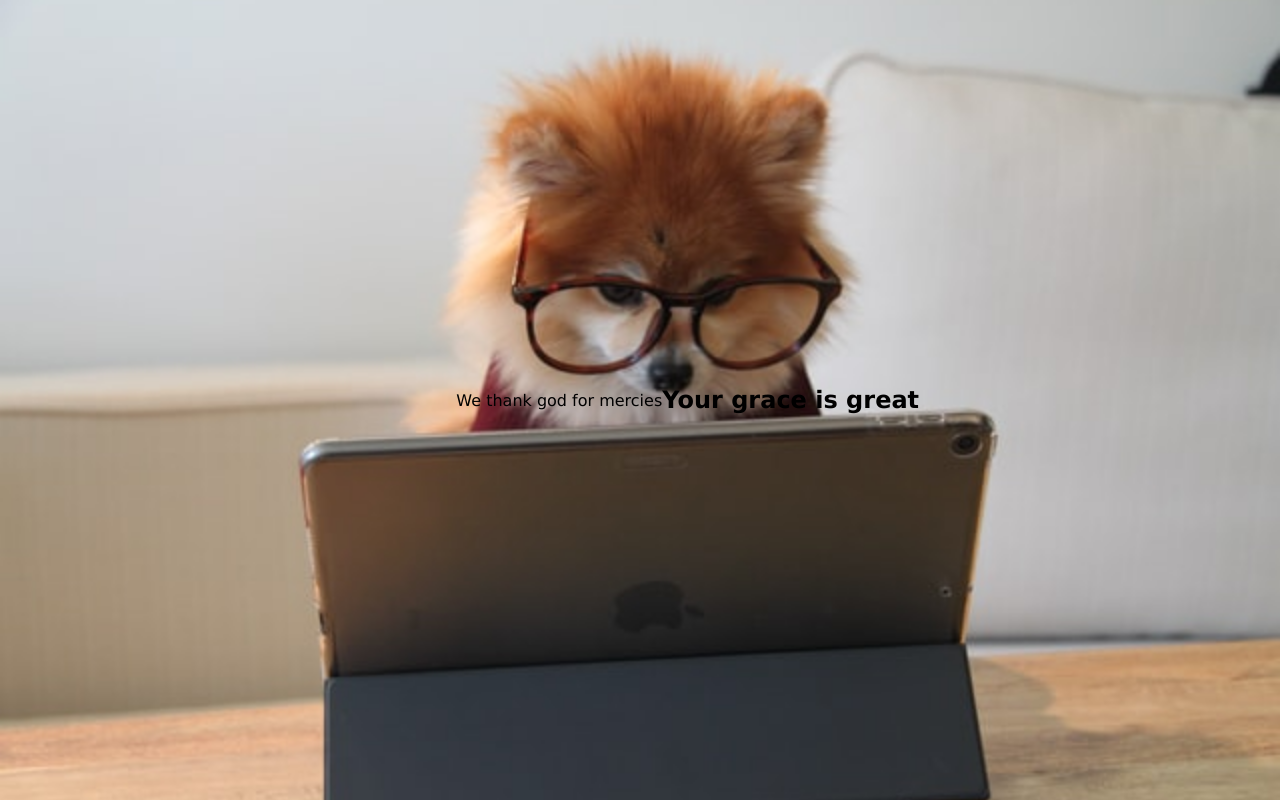
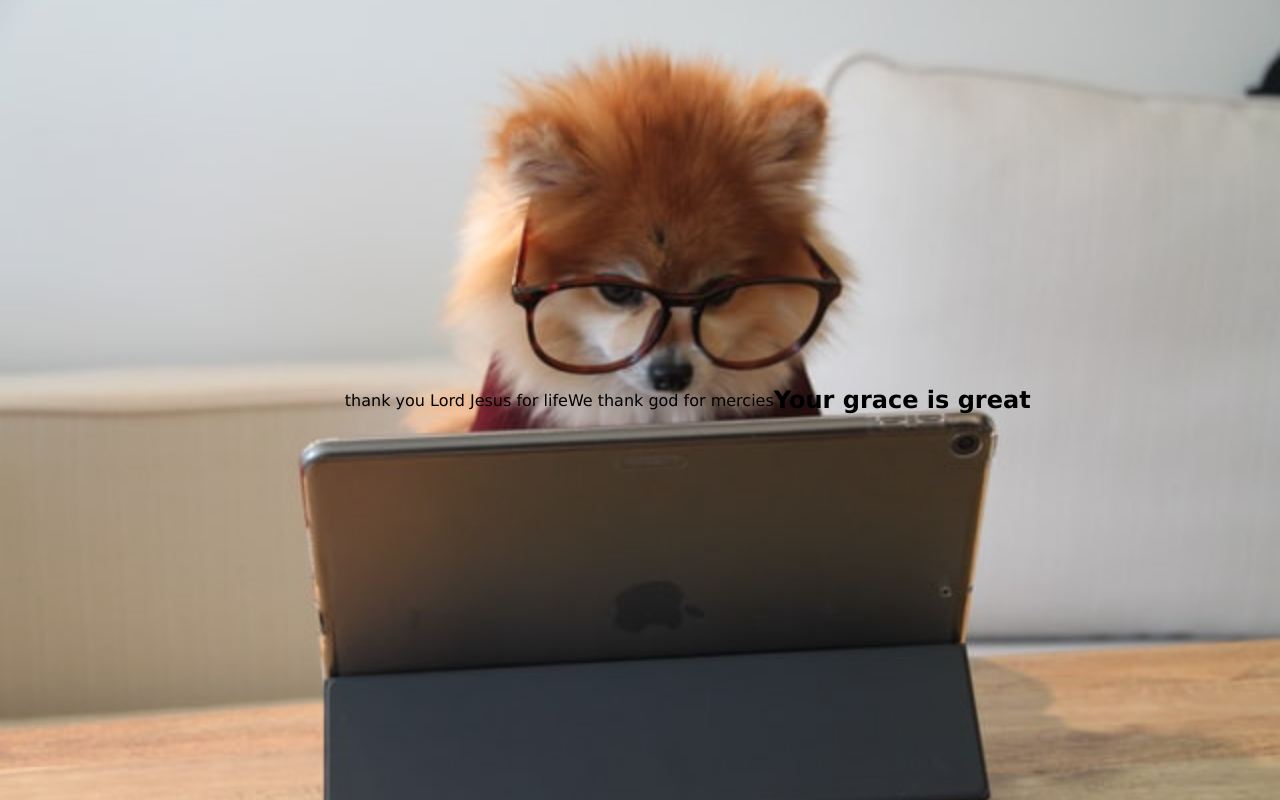
Before and after one commit to frasam/cat-front-page, a plain HTML site: page index.html in a window 1280 px wide. Drawn offline with Linux system fonts and the light colour scheme.

Commit message:
added a new paragraph

```diff
--- a/index.html
+++ b/index.html
@@ -11,6 +11,7 @@
 
     <section class="back-image"></section>
     <div class="page-reloading">0%</div>
+	<p> thank you Lord Jesus for life </p>
 
     <script src="index.js"></script>
 	<p> We thank god for mercies</p>
```
